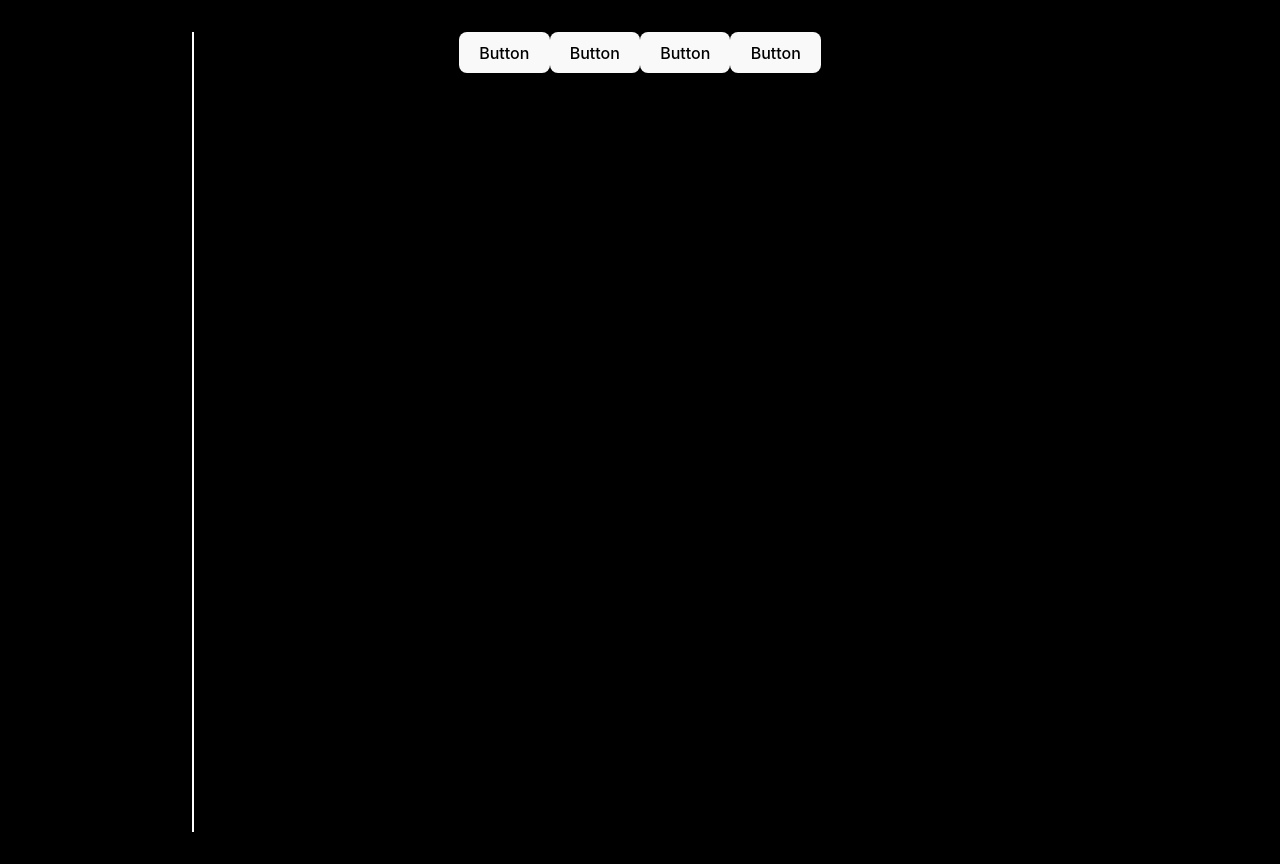
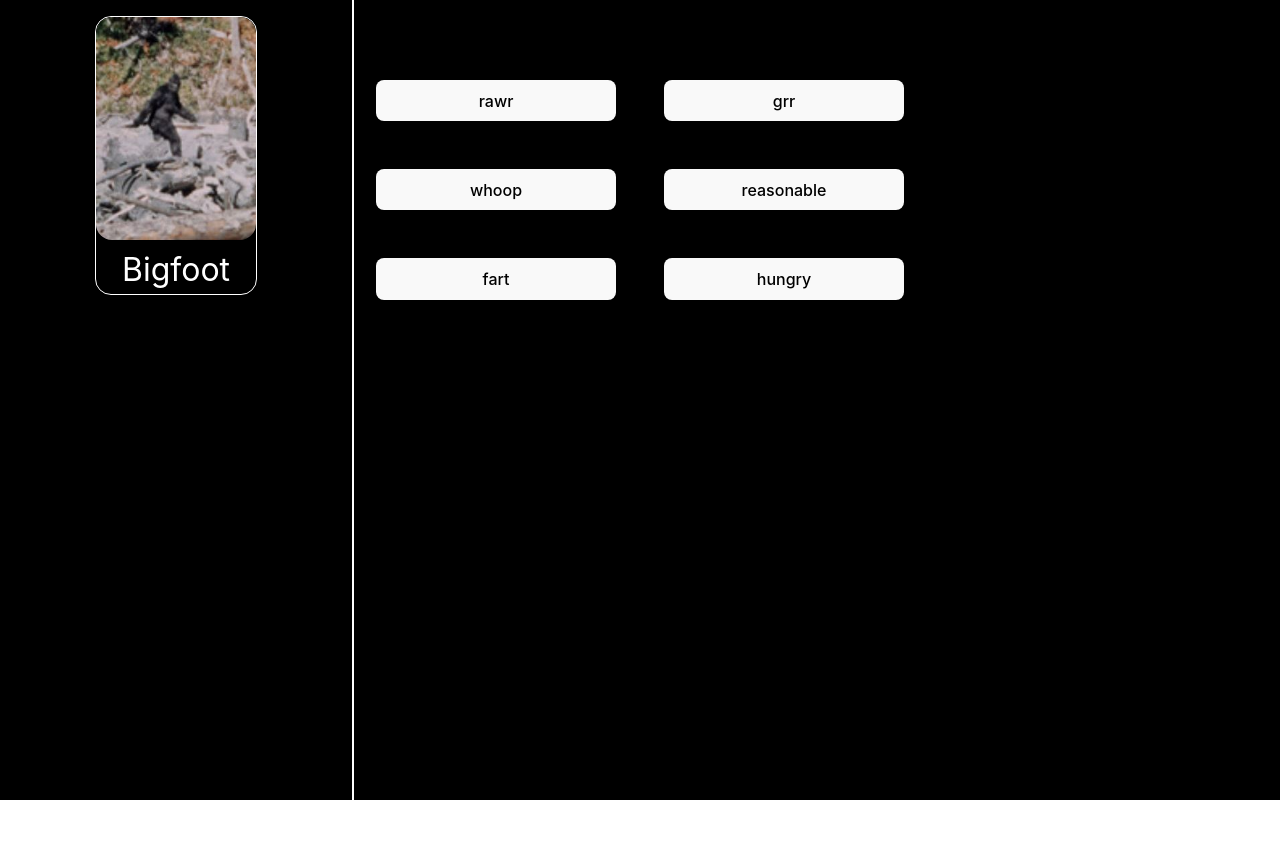
Before and after one commit to Bryandalton/cryptidsoundboard, a React (Vite) app: page / in a window 1280 px wide. After the commit the page ends 800 px from the top, so only its background shows below. Built offline with nearby package versions, Linux system fonts and the light colour scheme.

Commit message:
styled components, data, and formating

```diff
--- a/src/App.css
+++ b/src/App.css
@@ -2,7 +2,7 @@
   width: 100vw;
 height: 100vh;
   margin: 0 auto;
-  padding: 2rem;
+  /* padding: 2rem; */
   text-align: center;
   background-color: black;
 }
@@ -39,18 +39,11 @@ body {
   }
 }
 
-.card {
-  padding: 2em;
-}
-
-.read-the-docs {
-  color: #888;
-}
-
 .cryptidBoard {
   float: left;
   position: fixed;
   height: 100vh;
-  width: 20vh;
+  width: 40vh;
   border-right: white solid 2px;
+  padding: 1rem;
 }
--- a/src/App.jsx
+++ b/src/App.jsx
@@ -1,23 +1,22 @@
 import { useState } from "react";
-import cryptidCard from "./pages/components/cryptidCard";
+import CryptidCard from "./pages/components/cryptidCard";
+import { cryptidData } from './assets/data'
 import "./App.css";
+import { SoundButtons } from "./pages/soundButtons";
+console.log(cryptidData)
+
 
 function App() {
   const [count, setCount] = useState(0);
 
   return (
     <>
-      <main>
+      <div>
         <aside className="cryptidBoard">
-          <cryptidCard />
+          <CryptidCard />
         </aside>
-        <section className="soundBoard">
-          <button>Button</button>
-          <button>Button</button>
-          <button>Button</button>
-          <button>Button</button>
-        </section>
-      </main>
+        <SoundButtons/>
+      </div>
     </>
   );
 }
--- /dev/null
+++ b/src/assets/data.js
@@ -0,0 +1,7 @@
+export const cryptidData =
+{
+    "buttons": ["rawr","grr","whoop","reasonable", "fart", "hungry"]
+}
+
+
+// export default cryptidData
--- a/src/pages/components/cryptidCard.jsx
+++ b/src/pages/components/cryptidCard.jsx
@@ -1,12 +1,30 @@
 import React from "react";
+import styled from "styled-components";
 
-function cryptidCard () {
-    return(
-        <div>
-            <img ref={'../../assets/images/bigfoot.jpg'}></img>
-            <p>Bigfoot</p>
-        </div>
-    )
+const StyledCard = styled.div`
+  border: white 1px solid;
+  color: white; /*temp*/
+  border-radius: 1rem;
+  margin: 0 auto;
+  width: 50%;
+
+  p {
+    font-size: 2em;
+    margin: 0;
+  }
+
+  img {
+    max-width: 100%;
+    border-radius: 1rem;
+  }
+`;
+function CryptidCard() {
+  return (
+    <StyledCard>
+      <img src="./images/bigfoot.JPG"></img>
+      <p>Bigfoot</p>
+    </StyledCard>
+  );
 }
 
-export default cryptidCard
+export default CryptidCard;
--- /dev/null
+++ b/src/pages/components/soundButton.jsx
@@ -0,0 +1,15 @@
+import styled from "styled-components";
+
+const StyledButton = styled.button`
+${'' /* to do  */}
+`
+
+function SoundButton ({label}) {
+    return(
+        <StyledButton>
+            {label}
+        </StyledButton>
+    )
+}
+
+export default SoundButton
--- /dev/null
+++ b/src/pages/soundButtons.jsx
@@ -0,0 +1,23 @@
+import { cryptidData } from "../assets/data";
+import styled from "styled-components";
+import SoundButton from "./components/soundButton";
+
+console.log(cryptidData);
+
+const SoundBoard = styled.section`
+  display: grid;
+  justify-content: center;
+  align-items: center;
+  grid-template-columns: 15rem 15rem;
+  padding: 5rem;
+  gap: 3rem;
+`;
+export function SoundButtons() {
+  return (
+    <SoundBoard>
+      {cryptidData.buttons.map((buttonText, idx) => {
+        return <SoundButton key={idx} label={buttonText}/>
+      })}
+    </SoundBoard>
+  );
+}
```
